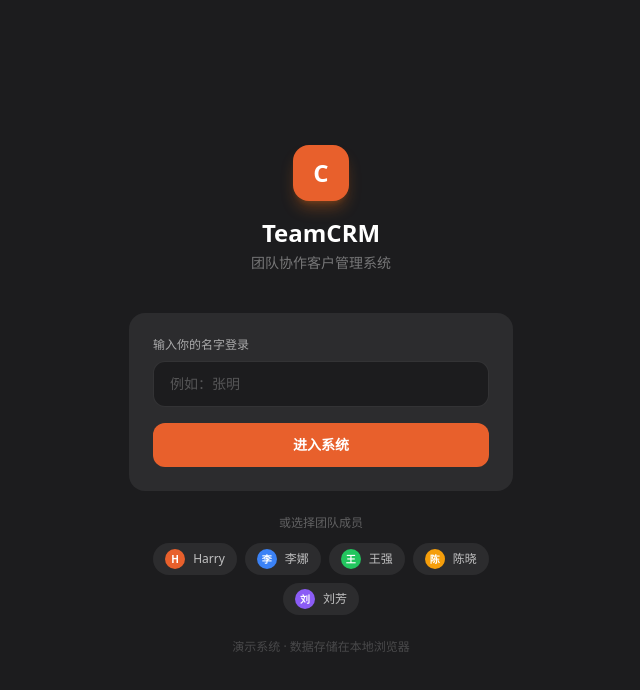
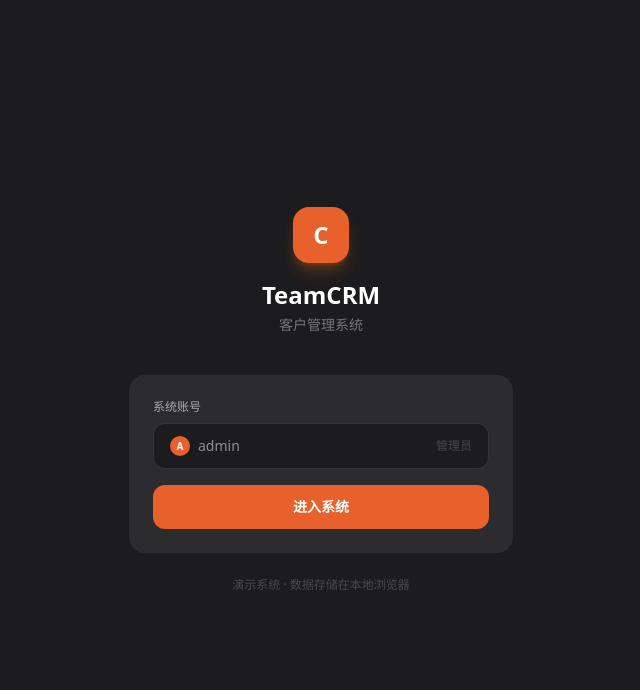
Before and after one commit to harryzhang0714-tech/crm, a React (Vite) app: page /#/login in a window 1280 px wide. Shown: the top 690 px of the page, without its empty margins (319-959 px from the left). Built offline with nearby package versions, Linux system fonts and the light colour scheme.

Commit message:
fix: 登录页只保留 admin 单账号

```diff
--- a/src/pages/Login.tsx
+++ b/src/pages/Login.tsx
@@ -1,23 +1,17 @@
 import { useState } from 'react';
 import { useNavigate } from 'react-router-dom';
 import { useCRMStore } from '../store/crmStore';
-import { Users } from 'lucide-react';
 
 export default function Login() {
   const navigate = useNavigate();
-  const { login, teamMembers } = useCRMStore();
-  const [name, setName] = useState('');
-  const [error, setError] = useState('');
+  const { login } = useCRMStore();
+  const [loading, setLoading] = useState(false);
 
   const handleLogin = (e: React.FormEvent) => {
     e.preventDefault();
-    const member = teamMembers.find(m => m.name === name.trim());
-    if (member) {
-      login(member.name);
-      navigate('/dashboard');
-    } else {
-      setError('未找到该成员，请输入正确的姓名');
-    }
+    setLoading(true);
+    login('admin');
+    navigate('/dashboard');
   };
 
   return (
@@ -29,52 +23,28 @@ export default function Login() {
             C
           </div>
           <h1 className="text-white text-2xl font-bold">TeamCRM</h1>
-          <p className="text-white/40 text-sm mt-1">团队协作客户管理系统</p>
+          <p className="text-white/40 text-sm mt-1">客户管理系统</p>
         </div>
 
         {/* Login form */}
         <form onSubmit={handleLogin} className="bg-[#2C2C2E] rounded-2xl p-6 space-y-4">
           <div>
-            <label className="text-white/60 text-xs font-medium mb-2 block">输入你的名字登录</label>
-            <input
-              type="text"
-              value={name}
-              onChange={e => { setName(e.target.value); setError(''); }}
-              placeholder="例如：张明"
-              className="w-full bg-[#1C1C1E] text-white placeholder-white/25 rounded-xl px-4 py-3 text-sm outline-none border border-white/10 focus:border-[#E8602C] transition-colors"
-            />
-            {error && <p className="text-red-400 text-xs mt-2">{error}</p>}
+            <label className="text-white/60 text-xs font-medium mb-2 block">系统账号</label>
+            <div className="w-full bg-[#1C1C1E] text-white/50 rounded-xl px-4 py-3 text-sm border border-white/10 flex items-center gap-2">
+              <div className="w-5 h-5 rounded-full bg-[#E8602C] flex items-center justify-center text-white text-[10px] font-bold">A</div>
+              <span>admin</span>
+              <span className="ml-auto text-white/20 text-xs">管理员</span>
+            </div>
           </div>
 
           <button
             type="submit"
-            className="w-full bg-[#E8602C] hover:bg-[#D4501F] text-white font-semibold py-3 rounded-xl text-sm transition-colors active:scale-[0.97]"
+            disabled={loading}
+            className="w-full bg-[#E8602C] hover:bg-[#D4501F] disabled:opacity-60 text-white font-semibold py-3 rounded-xl text-sm transition-colors active:scale-[0.97]"
           >
-            进入系统
+            {loading ? '进入中...' : '进入系统'}
           </button>
         </form>
-
-        {/* Team members */}
-        <div className="mt-6">
-          <p className="text-white/30 text-xs text-center mb-3">或选择团队成员</p>
-          <div className="flex flex-wrap gap-2 justify-center">
-            {teamMembers.map(m => (
-              <button
-                key={m.id}
-                onClick={() => { setName(m.name); }}
-                className="flex items-center gap-2 bg-[#2C2C2E] hover:bg-[#3C3C3E] text-white/70 hover:text-white px-3 py-1.5 rounded-full text-xs transition-all"
-              >
-                <div
-                  className="w-5 h-5 rounded-full flex items-center justify-center text-white text-[10px] font-bold"
-                  style={{ backgroundColor: m.color }}
-                >
-                  {m.name[0]}
-                </div>
-                {m.name}
-              </button>
-            ))}
-          </div>
-        </div>
 
         <p className="text-white/20 text-xs text-center mt-6">
           演示系统 · 数据存储在本地浏览器
```
